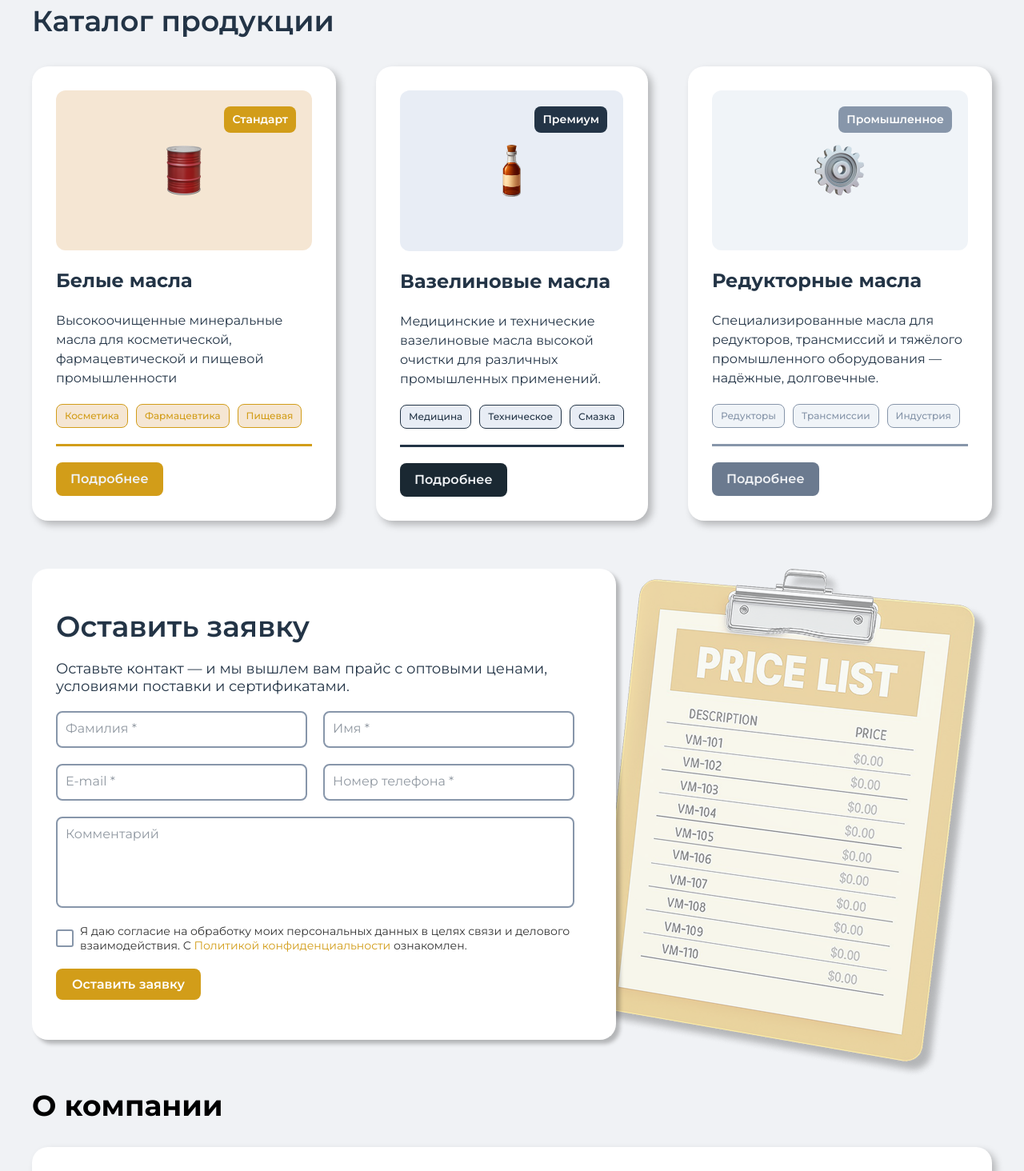
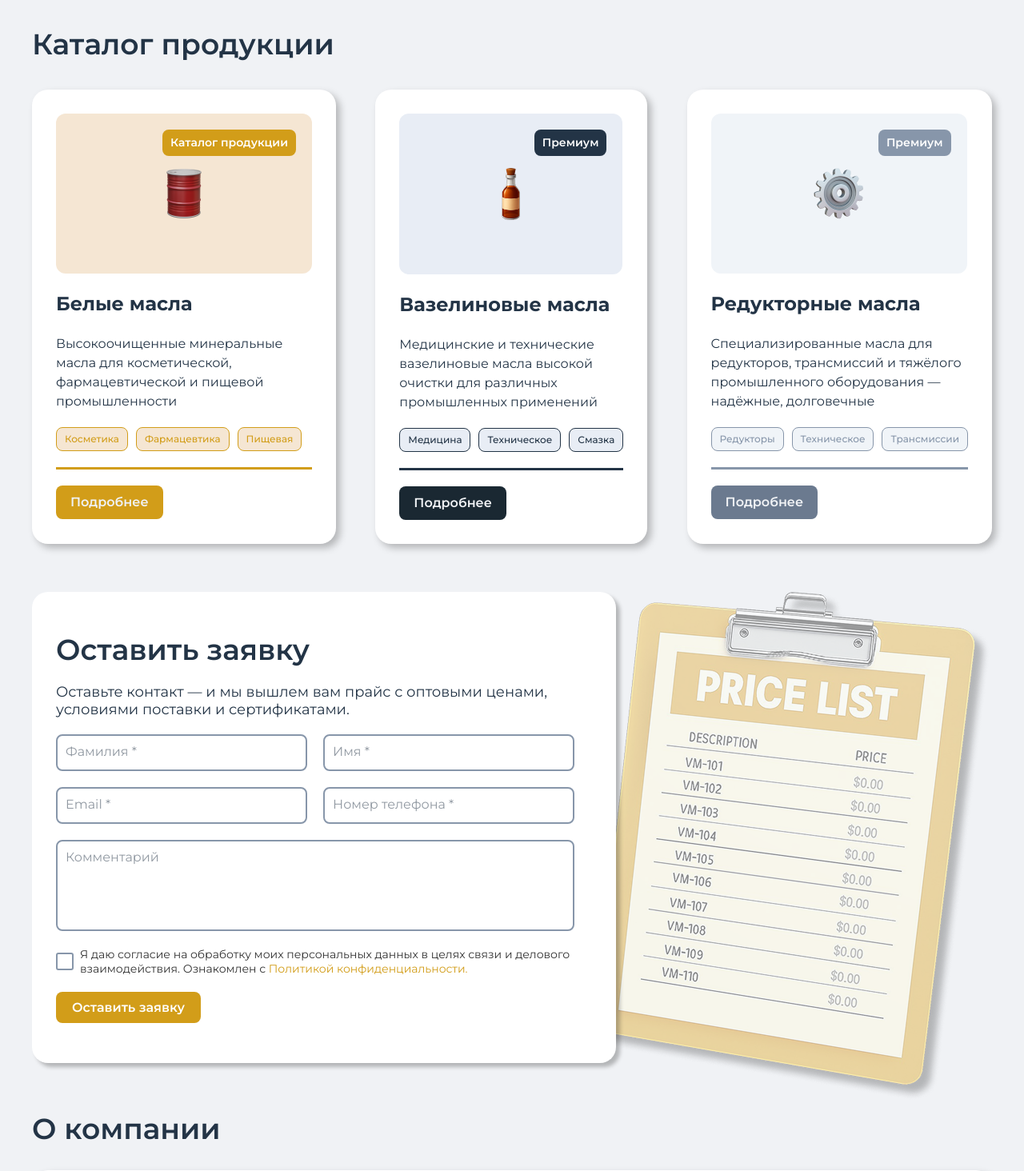
Before and after one commit to marselNepara/devoil-app, a React (Vite) app: page / in a window 1280 px wide. Shown: the part 1360-2824 px from the top of the page at 80% size. Built offline with nearby package versions, Linux system fonts and the light colour scheme.

Commit message:
ru en alerts

```diff
--- a/src/components/pages/MainPage/AboutCompany/AboutCompany.css
+++ b/src/components/pages/MainPage/AboutCompany/AboutCompany.css
@@ -14,7 +14,9 @@
 }
 .about-company-title {
   margin-bottom: 10px;
+  font-weight: 600;
   font-size: 36px;
+  color: #233446;
 }
 .about-company-main-block {
   width: 100% ;
--- a/src/components/pages/MainPage/Bid/Bid.jsx
+++ b/src/components/pages/MainPage/Bid/Bid.jsx
@@ -1,8 +1,9 @@
 import { useState } from 'react';
 import './Bid.css';
 import { useSlideIn } from '@hooks/useSlideIn';
-
+import { useTranslation } from '@hooks/useTranslation';
 export default function Bid() {
+  const { t } = useTranslation();
   const [checked, setChecked] = useState(false);
   const [formData, setFormData] = useState({
     surname: '',
@@ -53,23 +54,23 @@ export default function Bid() {
   const validate = () => {
     const newErrors = {};
 
-    if (!formData.surname.trim()) newErrors.surname = 'Напишите фамилию';
-    if (!formData.name.trim()) newErrors.name = 'Напишите имя';
+    if (!formData.surname.trim()) newErrors.surname = t("contact_form.fields.last_name.error");
+    if (!formData.name.trim()) newErrors.name = t("contact_form.fields.first_name.error");
 
     if (!formData.email.trim()) {
-      newErrors.email = 'Напишите почту';
+      newErrors.email = t("contact_form.fields.email.error");
     } else if (!/\S+@\S+\.\S+/.test(formData.email)) {
-      newErrors.email = 'Неверный формат email';
+      newErrors.email = t("contact_form.fields.email.error-valid");
     }
 
     if (!formData.phone.trim()) {
-      newErrors.phone = 'Введите телефон';
+      newErrors.phone = t("contact_form.fields.phone.error");
     } else if (!isValidRussianPhone(formData.phone)) {
-      newErrors.phone = 'Введите корректный номер, например: +79999999999';
+      newErrors.phone = t("contact_form.fields.phone.error-valid");
     }
 
     if (!checked) {
-      alert('Вы должны дать согласие на обработку персональных данных');
+      alert(t('contact_form.alerts.error'));
       return false;
     }
 
@@ -121,13 +122,13 @@ export default function Bid() {
     if (response.ok) {
       setFormData({ surname: '', name: '', email: '', phone: '', comment: '' });
       setChecked(false);
-      alert('Заявка отправлена! Мы свяжемся с вами.');
+      alert(t("contact_form.alerts.good"));
     } else {
       alert(`Ошибка: ${text}`);
     }
   } catch (error) {
     console.error('Ошибка сети:', error);
-    alert('Не удалось отправить заявку. Проверьте интернет или попробуйте позже.');
+    alert(t("contact_form.alerts.error-server"));
   } finally {
     setLoading(false);
   }
@@ -140,9 +141,9 @@ export default function Bid() {
           <div
           ref={bidRef}
           className={`bid-block ${isBidVisible ? 'visible' : ''}`}>
-            <h1 className="bid-title">Оставить заявку</h1>
+            <h1 className="bid-title">{t("contact_form.title")}</h1>
             <p className="bid-description">
-              Оставьте контакт — и мы вышлем вам прайс с оптовыми ценами, условиями поставки и сертификатами.
+              {t("contact_form.description")}
             </p>
             <div className="bid-row">
               <div className="bid-row-item">
@@ -156,7 +157,7 @@ export default function Bid() {
                     onChange={handleChange}
                   />
                   <label htmlFor="surname" className="form-label">
-                    Фамилия *
+                    {t("contact_form.fields.last_name.label")}
                   </label>
                 </div>
                 {errors.surname && <span className="error-message">{errors.surname}</span>}
@@ -172,7 +173,7 @@ export default function Bid() {
                     onChange={handleChange}
                   />
                   <label htmlFor="name" className="form-label">
-                    Имя *
+                    {t("contact_form.fields.first_name.label")}
                   </label>
                 </div>
                 {errors.name && <span className="error-message">{errors.name}</span>}
@@ -190,7 +191,7 @@ export default function Bid() {
                     onChange={handleChange}
                   />
                   <label htmlFor="email" className="form-label">
-                    E-mail *
+                    {t("contact_form.fields.email.label")}
                   </label>
                 </div>
                 {errors.email && <span className="error-message">{errors.email}</span>}
@@ -206,7 +207,7 @@ export default function Bid() {
                     onChange={handleChange}
                   />
                   <label htmlFor="phone" className="form-label">
-                    Номер телефона *
+                    {t("contact_form.fields.phone.label")}
                   </label>
                 </div>
                 {errors.phone && <span className="error-message">{errors.phone}</span>}
@@ -228,7 +229,7 @@ export default function Bid() {
                     }
                   />
                   <label htmlFor="comment" className="form-label">
-                    Комментарий
+                    {t("contact_form.fields.comment.label")}
                   </label>
                 </div>
               </div>
@@ -242,16 +243,15 @@ export default function Bid() {
               />
               <span className={`checkbox-box ${checked ? 'checked' : ''}`}></span>
               <span className="checkbox-text">
-                Я даю согласие на обработку моих персональных данных в целях связи и делового взаимодействия. С{' '}
+                {t("contact_form.consent.text")}
                 <a
                   className="bid-link"
                   href="/policy"
                   target="_blank"
                   rel="noopener noreferrer"
                 >
-                  Политикой конфиденциальности
+                {t("contact_form.consent.link_text")}
                 </a>{' '}
-                ознакомлен.
               </span>
             </label>
             <button
@@ -260,7 +260,8 @@ export default function Bid() {
               onClick={handleSubmit}
               disabled={loading}
             >
-              {loading ? 'Отправка...' : 'Оставить заявку'}
+              {loading ? t("contact_form.submit_button_loading")  : t("contact_form.submit_button")
+}
             </button>
           </div>
         </div>
--- a/src/components/pages/MainPage/CatalogOfProducts/CatalogOfProducts.jsx
+++ b/src/components/pages/MainPage/CatalogOfProducts/CatalogOfProducts.jsx
@@ -4,25 +4,24 @@ import { useSlideIn } from '@hooks/useSlideIn';
 import CanisterImg from '@assets/images/Canister.png';
 import GearImg from '@assets/images/Gear.png';
 import BottleImg from '@assets/images/Bottle.png';
-
+import { useTranslation } from '@hooks/useTranslation';
 export default function CatalogOfProducts() {
   // Хуки для анимации
   const [titleRef, isTitleVisible] = useSlideIn();
   const [leftRef, isLeftVisible] = useSlideIn();
   const [centerRef, isCenterVisible] = useSlideIn();
   const [rightRef, isRightVisible] = useSlideIn();
-
+  const { t } = useTranslation();
   return (
     <>
       <section id="catalog" className="catalog-of-products">
         <div className="container">
           <div className="catalog-of-products-inner">
-            {/* Заголовок: слева направо */}
             <h1
               ref={titleRef}
               className={`catalog-of-products-title ${isTitleVisible ? 'visible' : ''}`}
             >
-              Каталог продукции
+              {t('catalog.title')}
             </h1>
 
             <div className="catalog-of-products-items">
@@ -32,40 +31,37 @@ export default function CatalogOfProducts() {
                  className={`catalog-of-products-item slide-left-catalog ${isLeftVisible ? 'visible' : ''}`}
               >
                 <div className="item-image item-image-1">
-                  <p className="item-segment item-segment-1">Стандарт</p>
+                  <p className="item-segment item-segment-1">{t('catalog.title')}</p>
                   <img src={CanisterImg} alt="Белые масла" />
                 </div>
-                <h2 className="item-title">Белые масла</h2>
+                <h2 className="item-title">{t('catalog.item-1-title')}</h2>
                 <p className="item-description">
-                  Высокоочищенные минеральные масла для косметической, фармацевтической и пищевой промышленности
+                  {t('catalog.item-1-description')}
                 </p>
                 <div className="item-usage item-usage-1">
-                  <p className="usage-item usage-item-1">Косметика</p>
-                  <p className="usage-item usage-item-1">Фармацевтика</p>
-                  <p className="usage-item usage-item-1">Пищевая</p>
+                  <p className="usage-item usage-item-1">{t('catalog.item-1-usage-item-1')}</p>
+                  <p className="usage-item usage-item-1">{t('catalog.item-1-usage-item-2')}</p>
+                  <p className="usage-item usage-item-1">{t('catalog.item-1-usage-item-3')}</p>
                 </div>
-                <a href="" className="item-button-more item-button-more-1">Подробнее</a>
+                <a href="" className="item-button-more item-button-more-1">{t('catalog.btn-more')}</a>
               </div>
-
-              {/* Вазелиновые масла — центральный (появляется первым) */}
               <div
                 ref={centerRef}
-                className={`catalog-of-products-item center-item-catalog ${isCenterVisible ? 'visible' : ''}`}
-              >
+                className={`catalog-of-products-item center-item-catalog ${isCenterVisible ? 'visible' : ''}`}>
                 <div className="item-image item-image-2">
-                  <p className="item-segment item-segment-2">Премиум</p>
+                  <p className="item-segment item-segment-2">{t('catalog.item-2-segment')}</p>
                   <img src={BottleImg} alt="Вазелиновые масла" />
                 </div>
-                <h2 className="item-title">Вазелиновые масла</h2>
+                <h2 className="item-title">{t('catalog.item-2-title')}</h2>
                 <p className="item-description">
-                  Медицинские и технические вазелиновые масла высокой очистки для различных промышленных применений.
+                 {t('catalog.item-2-description')}
                 </p>
                 <div className="item-usage item-usage-2">
-                  <p className="usage-item usage-item-2">Медицина</p>
-                  <p className="usage-item usage-item-2">Техническое</p>
-                  <p className="usage-item usage-item-2">Смазка</p>
+                  <p className="usage-item usage-item-2">{t('catalog.item-2-usage-item-1')}</p>
+                  <p className="usage-item usage-item-2">{t('catalog.item-2-usage-item-2')}</p>
+                  <p className="usage-item usage-item-2">{t('catalog.item-2-usage-item-3')}</p>
                 </div>
-                <a href="" className="item-button-more item-button-more-2">Подробнее</a>
+                <a href="" className="item-button-more item-button-more-2">{t('catalog.btn-more')}</a>
               </div>
 
               {/* Редукторные масла — правый блок */}
@@ -74,19 +70,19 @@ export default function CatalogOfProducts() {
               className={`catalog-of-products-item slide-right-catalog ${isRightVisible ? 'visible' : ''}`}
               >
                 <div className="item-image item-image-3">
-                  <p className="item-segment item-segment-3">Промышленное</p>
+                  <p className="item-segment item-segment-3">{t('catalog.item-2-segment')}</p>
                   <img src={GearImg} alt="Редукторные масла" />
                 </div>
-                <h2 className="item-title">Редукторные масла</h2>
+                <h2 className="item-title">{t('catalog.item-3-title')}</h2>
                 <p className="item-description">
-                  Специализированные масла для редукторов, трансмиссий и тяжёлого промышленного оборудования — надёжные, долговечные.
+                  {t('catalog.item-3-description')}
                 </p>
                 <div className="item-usage item-usage-3">
-                  <p className="usage-item usage-item-3">Редукторы</p>
-                  <p className="usage-item usage-item-3">Трансмиссии</p>
-                  <p className="usage-item usage-item-3">Индустрия</p>
+                  <p className="usage-item usage-item-3">{t('catalog.item-3-usage-item-1')}</p>
+                  <p className="usage-item usage-item-3">{t('catalog.item-3-usage-item-2')}</p>
+                  <p className="usage-item usage-item-3">{t('catalog.item-3-usage-item-3')}</p>
                 </div>
-                <a href="" className="item-button-more item-button-more-3">Подробнее</a>
+                <a href="" className="item-button-more item-button-more-3">{t('catalog.btn-more')}</a>
               </div>
             </div>
           </div>
--- a/src/js/lang/en.json
+++ b/src/js/lang/en.json
@@ -9,5 +9,86 @@
     "title": "Highly refined oils",
     "undertitle": "Highly pure, purified, meets all quality standards and norms",
     "button": "Contact us"
+  },
+  "steps": {
+    "title": "Cooperation Stages",
+    "items": [
+      {
+        "title": "Submit a Request",
+        "undertitle": "Send your inquiry via the website. Specify the desired volume, application, and oil requirements."
+      },
+      {
+        "title": "Receive Commercial Offer",
+        "undertitle": "Our manager contacts you, clarifies details, and sends a price list, certificates, and delivery terms."
+      },
+      {
+        "title": "Confirm Delivery",
+        "undertitle": "After agreement, we reserve the product and prepare full documentation package — UTD, quality passport."
+      },
+      {
+        "title": "Organize Delivery",
+        "undertitle": "We provide complete set of accompanying documents: UTD and quality passport."
+      }
+    ]
+  },
+  "catalog": {
+    "title": "Product Catalog",
+    "item-1-segment": "Standard",
+    "item-1-title": "White Oils",
+    "item-1-description": "Highly refined mineral oils for cosmetic, pharmaceutical, food, and industrial applications",
+    "item-1-usage-item-1": "Cosmetics",
+    "item-1-usage-item-2": "Pharmaceuticals",
+    "item-1-usage-item-3": "Food",
+    "item-2-segment": "Premium",
+    "item-2-title": "Petrolatum Oils",
+    "item-2-description": "Highly refined medical and technical petrolatum oils for various industrial applications",
+    "item-2-usage-item-1": "Medical",
+    "item-2-usage-item-2": "Technical",
+    "item-2-usage-item-3": "Lubrication",
+    "item-3-segment": "Industrial",
+    "item-3-title": "Gear Oils",
+    "item-3-description": "Specialized oils for gearboxes, transmissions, and heavy industrial equipment — reliable and durable",
+    "item-3-usage-item-1": "Gearboxes",
+    "item-3-usage-item-2": "Technical",
+    "item-3-usage-item-3": "Transmissions",
+    "btn-more": "More"
+  },
+  "contact_form": {
+    "title": "Request a quote",
+    "description": "Send your contact details — we’ll send you our wholesale price list, delivery terms, and certificates",
+    "fields": {
+      "last_name": {
+        "label": "Last Name *",
+        "error": "Enter your last name"
+      },
+      "first_name": {
+        "label": "First Name *",
+        "error": "Enter your first name"
+      },
+      "email": {
+        "label": "Email *",
+        "error": "Enter your email",
+        "error-valid": "Please enter a valid email, for example example@mail.ru"
+      },
+      "phone": {
+        "label": "Phone Number *",
+        "error": "Enter your phone number",
+        "error-valid": "Please enter a valid number, for example +79999999999"
+      },
+      "comment": {
+        "label": "Comment"
+      }
+    },
+    "consent": {
+      "text": "I agree to the processing of my personal data for communication and business purposes. I have read and accept the ",
+      "link_text": "Privacy Policy."
+    },
+    "submit_button": "Submit Request",
+    "submit_button_loading": "Sending...",
+    "alerts": {
+      "good": "Your request has been sent! We will contact you.",
+      "error": "You must consent to the processing of personal data.",
+      "error-server": "Failed to submit your request. Please check your internet connection or try again later."
+    }
   }
 }
--- a/src/js/lang/ru.json
+++ b/src/js/lang/ru.json
@@ -9,5 +9,86 @@
     "title": "Масла высокой степени очистки",
     "undertitle": "Высокочистое, очищенное, соответствует всем нормам и стандартам качества",
     "button": "Связаться с нами"
+  },
+  "steps": {
+    "title": "Этапы сотрудничества",
+    "items": [
+      {
+        "title": "Оставляете заявку",
+        "undertitle": "Отправляете запрос на сайте. Укажите интересующий объём, назначение и требования к маслу."
+      },
+      {
+        "title": "Получаете коммерческое предложение",
+        "undertitle": "Менеджер связывается с вами, уточняет детали и высылает прайс, сертификаты и условия поставки."
+      },
+      {
+        "title": "Согласовываем поставку",
+        "undertitle": "После согласования резервируем товар, подготавливаем полный пакет документов — УПД, паспорт качества."
+      },
+      {
+        "title": "Организуем доставку",
+        "undertitle": "Предоставляем полный пакет сопроводительных документов: УПД и паспорт качества."
+      }
+    ]
+  },
+  "catalog": {
+    "title": "Каталог продукции",
+    "item-1-segment": "Стандарт",
+    "item-1-title": "Белые масла",
+    "item-1-description": "Высокоочищенные минеральные масла для косметической, фармацевтической и пищевой промышленности",
+    "item-1-usage-item-1": "Косметика",
+    "item-1-usage-item-2": "Фармацевтика",
+    "item-1-usage-item-3": "Пищевая",
+    "item-2-segment": "Премиум",
+    "item-2-title": "Вазелиновые масла",
+    "item-2-description": "Медицинские и технические вазелиновые масла высокой очистки для различных промышленных применений",
+    "item-2-usage-item-1": "Медицина",
+    "item-2-usage-item-2": "Техническое",
+    "item-2-usage-item-3": "Смазка",
+    "item-3-segment": "Промышленное",
+    "item-3-title": "Редукторные масла",
+    "item-3-description": "Специализированные масла для редукторов, трансмиссий и тяжёлого промышленного оборудования — надёжные, долговечные",
+    "item-3-usage-item-1": "Редукторы",
+    "item-3-usage-item-2": "Техническое",
+    "item-3-usage-item-3": "Трансмиссии",
+    "btn-more": "Подробнее"
+  },
+  "contact_form": {
+    "title": "Оставить заявку",
+    "description": "Оставьте контакт — и мы вышлем вам прайс с оптовыми ценами, условиями поставки и сертификатами.",
+    "fields": {
+      "last_name": {
+        "label": "Фамилия *",
+        "error": "Напишите фамилию"
+      },
+      "first_name": {
+        "label": "Имя *",
+        "error": "Напишите имя"
+      },
+      "email": {
+        "label": "Email *",
+        "error": "Напишите почту",
+        "error-valid": "Введите корректный email, например: example@mail.ru"
+      },
+      "phone": {
+        "label": "Номер телефона *",
+        "error": "Введите телефон",
+        "error-valid": "Введите корректный номер, например: +79999999999"
+      },
+      "comment": {
+        "label": "Комментарий"
+      }
+    },
+    "consent": {
+      "text": "Я даю согласие на обработку моих персональных данных в целях связи и делового взаимодействия. Ознакомлен с ",
+      "link_text": "Политикой конфиденциальности."
+    },
+    "submit_button": "Оставить заявку",
+    "submit_button_loading": "Отправка...",
+    "alerts": {
+      "good": "Заявка отправлена! Мы свяжемся с вами.",
+      "error": "Вы должны дать согласие на обработку персональных данных.",
+      "error-server": "Не удалось отправить заявку. Проверьте интернет или попробуйте позже."
+    }
   }
 }
```
Also changed, not shown: src/components/pages/MainPage/StepsOfOrder/StepsOfOrder.jsx (+9 -11 lines).
